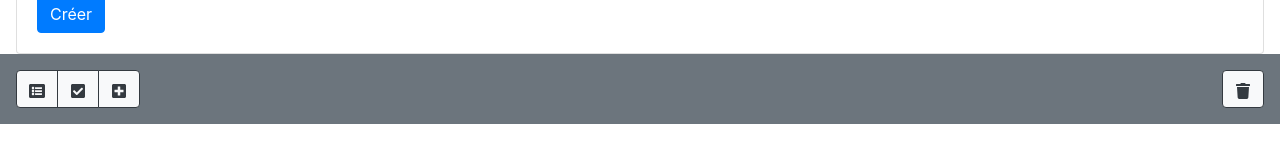
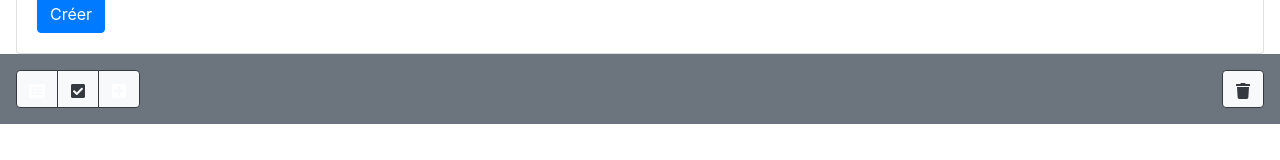
Before and after one commit to johnnyyvard/Creation-d-une-application-React, a React (Create React App) app: page /add-task in a window 1280 px wide. Shown: the part 192-352 px from the top of the page. Built offline with nearby package versions, Linux system fonts and the light colour scheme.

Commit message:
Création des liens de navigation

```diff
--- a/src/components/App.js
+++ b/src/components/App.js
@@ -11,7 +11,7 @@ class App extends React.Component {
                 <BrowserRouter>
                     <Switch>
                         <Route path="/add-task" component={AddTask} />
-                        <Route path="/" component={ToDoList} />
+                        <Route path="/:filter?" component={ToDoList} />
                     </Switch>
                     <NavBar />
 
--- a/src/components/NavBar.js
+++ b/src/components/NavBar.js
@@ -1,13 +1,14 @@
 import React from 'react'
 import { FaListAlt, FaCheckSquare, FaPlusSquare, FaTrash } from 'react-icons/fa';
+import {NavLink} from 'react-router-dom'
 
 
 const NavBar = () => (
     <footer className="d-flex justify-content-between bg-secondary p-3" id="mainFooter">
         <div className="btn-group">
-            <a href="#" className="btn btn-outline-dark bg-light"><FaListAlt /></a>
-            <a href="#" className="btn btn-outline-dark bg-light"><FaCheckSquare /></a>
-            <a href="#" className="btn btn-outline-dark bg-light"><FaPlusSquare /></a>
+            <NavLink to="/" className="btn btn-outline-dark bg-light"><FaListAlt /></NavLink>
+            <NavLink to="/completed" className="btn btn-outline-dark bg-light"><FaCheckSquare /></NavLink>
+            <NavLink to="/add-task" className="btn btn-outline-dark bg-light"><FaPlusSquare /></NavLink>
         </div>
         <button className="btn btn-outline-dark bg-light"><FaTrash /> </button>
     </footer>
```
Also changed, not shown: 1 other file (tests, documents, lock files or other folders).
